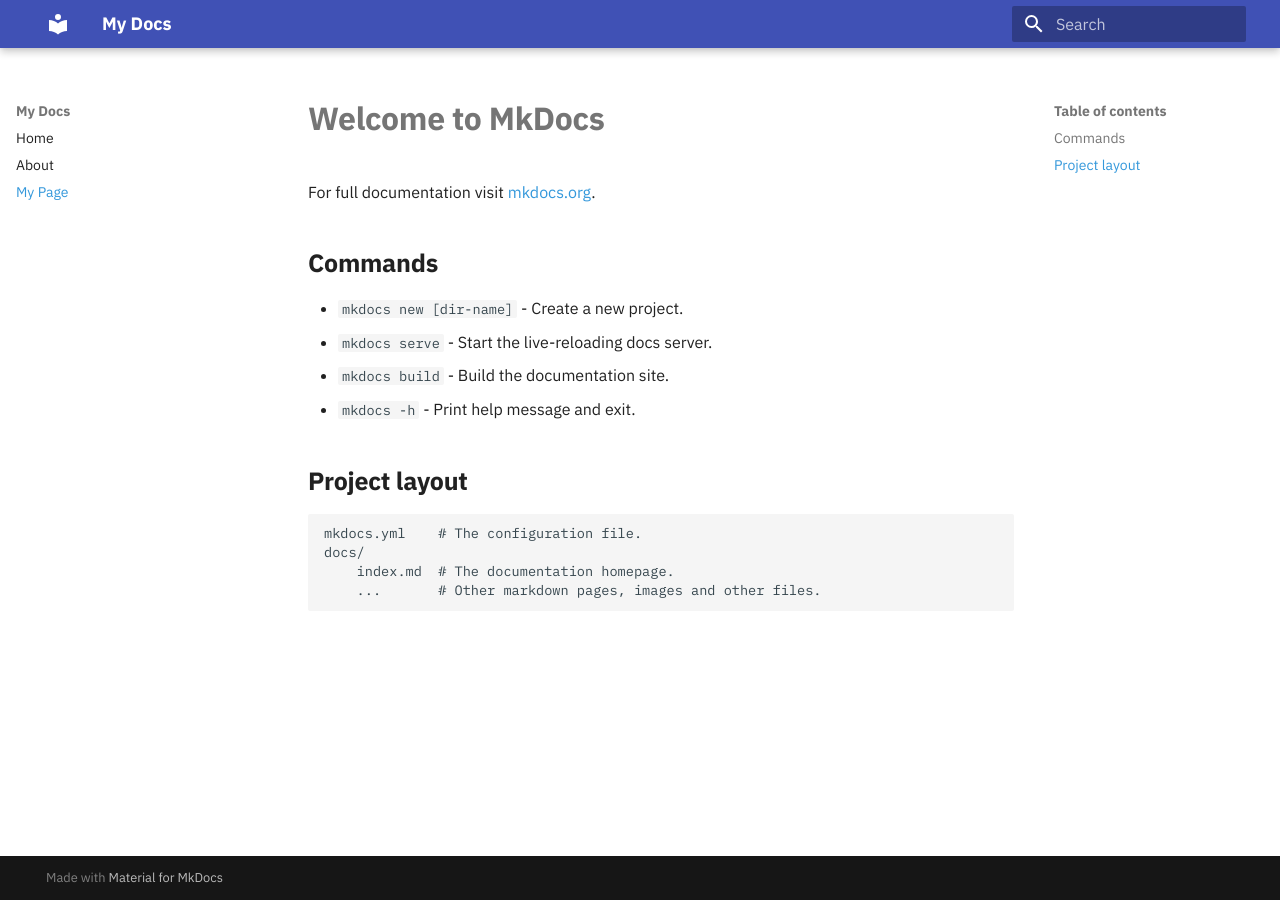
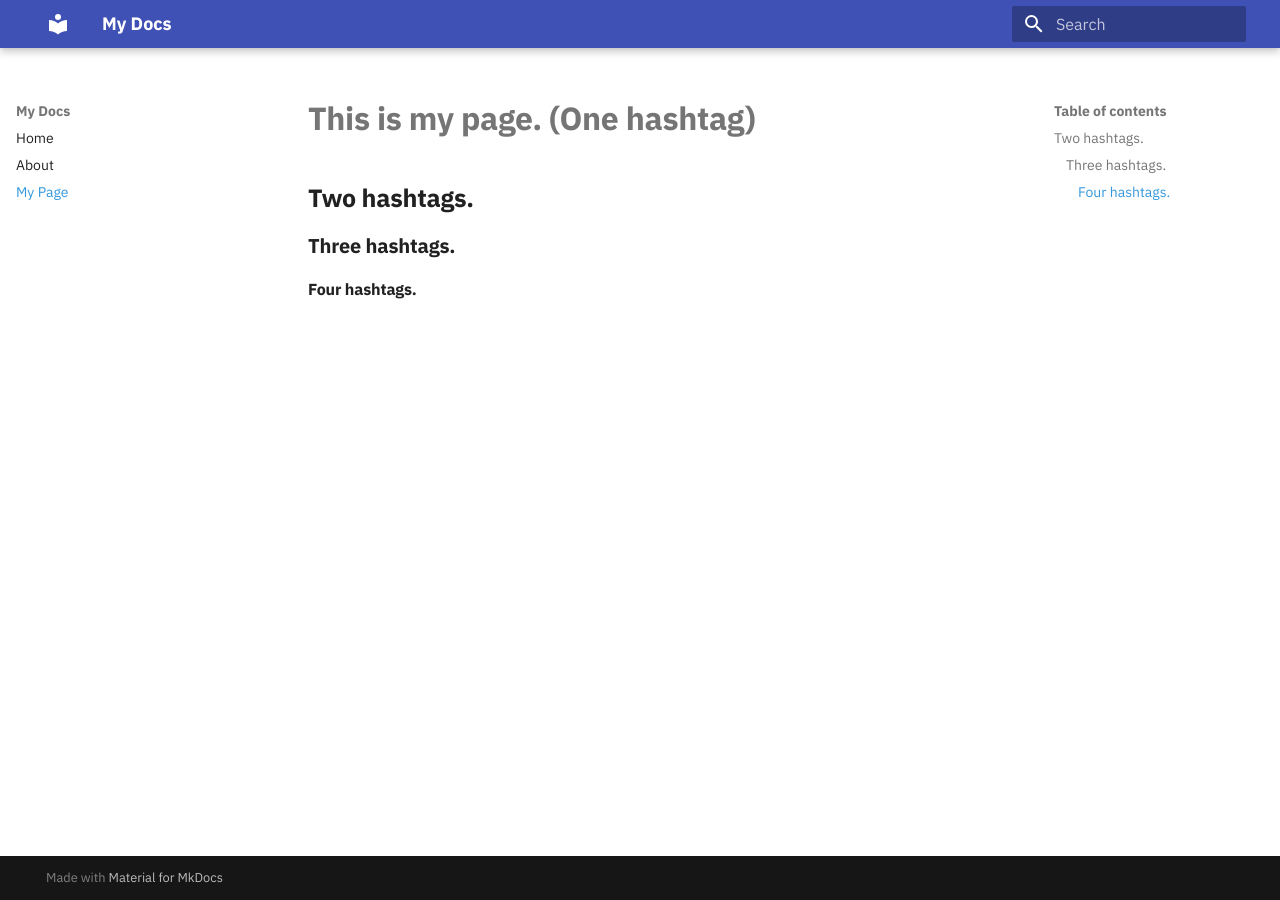
Before and after one commit to gabriel-brody/gabriel-brody, an MkDocs documentation site: the page built from docs/my_page.md, in a window 1280 px wide. Built offline with MkDocs 1.6.1 and Material for MkDocs 9.7.7, drawn with Linux system fonts in a browser that asks for light colours.

Commit message:
Update my_page.md

```diff
--- a/docs/my_page.md
+++ b/docs/my_page.md
@@ -1,17 +1,7 @@
-# Welcome to MkDocs
+# This is my page. (One hashtag)
 
-For full documentation visit [mkdocs.org](https://www.mkdocs.org).
+## Two hashtags.
 
-## Commands
+### Three hashtags.
 
-* `mkdocs new [dir-name]` - Create a new project.
-* `mkdocs serve` - Start the live-reloading docs server.
-* `mkdocs build` - Build the documentation site.
-* `mkdocs -h` - Print help message and exit.
-
-## Project layout
-
-    mkdocs.yml    # The configuration file.
-    docs/
-        index.md  # The documentation homepage.
-        ...       # Other markdown pages, images and other files.
+#### Four hashtags.
```
